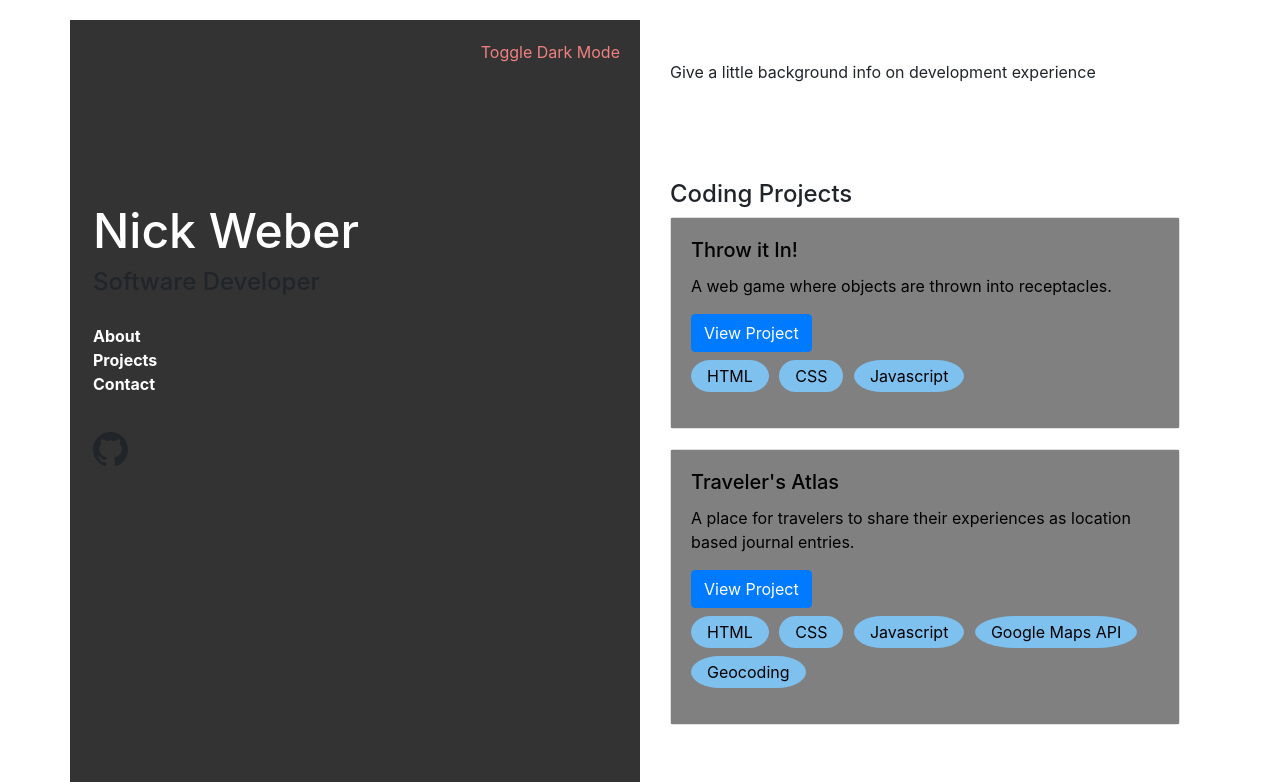
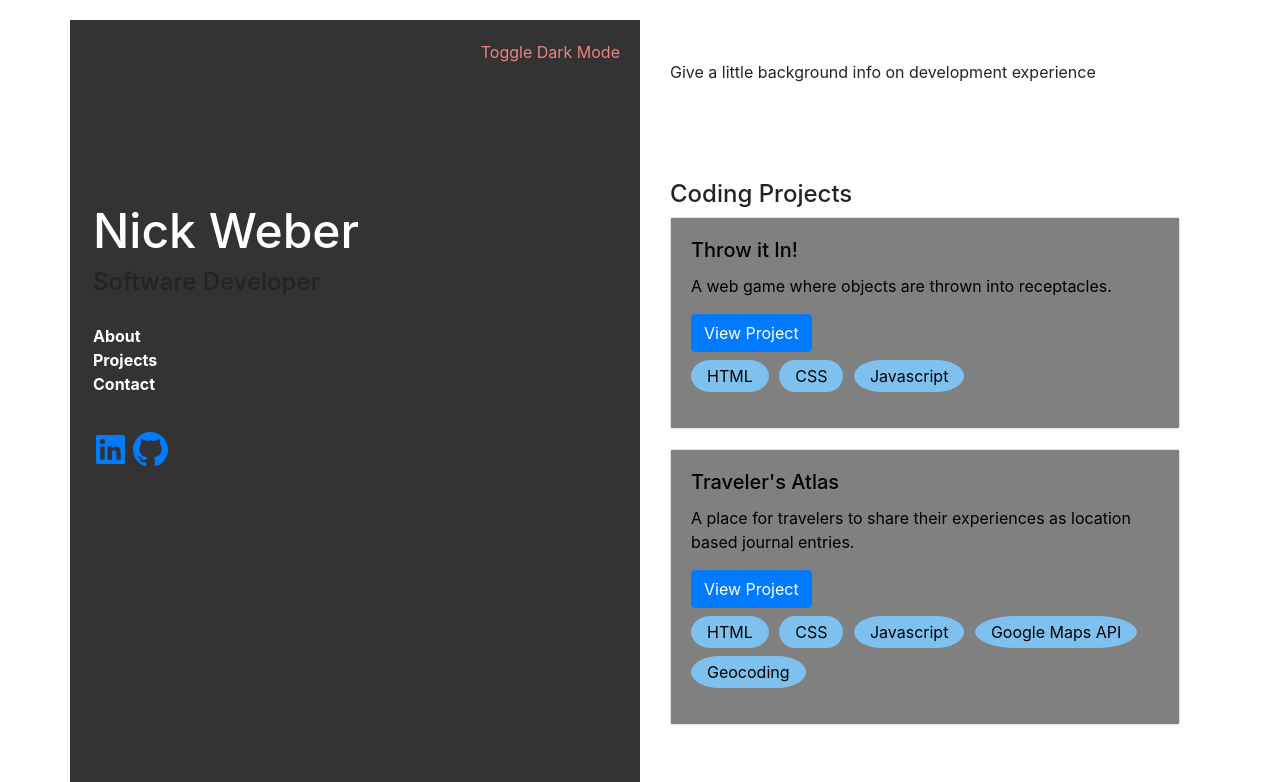
Before and after one commit to nweber28/PortfolioV2, a plain HTML site: page index.html in a window 1280 px wide. Shown: the top 782 px of the page. Drawn offline with nearby package versions, Linux system fonts and the light colour scheme.

Commit message:
Add links

```diff
--- a/index.html
+++ b/index.html
@@ -34,6 +34,20 @@
               </ul>
             </nav>
             <div id="socialIcons">
+              <a href="https://www.linkedin.com/in/nicholasdweber/">
+                <svg
+                  xmlns="http://www.w3.org/2000/svg"
+                  viewBox="0 0 24 24"
+                  fill="currentColor"
+                  class="h-6 w-6"
+                  aria-hidden="true"
+                >
+                  <path
+                    d="M20.5 2h-17A1.5 1.5 0 002 3.5v17A1.5 1.5 0 003.5 22h17a1.5 1.5 0 001.5-1.5v-17A1.5 1.5 0 0020.5 2zM8 19H5v-9h3zM6.5 8.25A1.75 1.75 0 118.3 6.5a1.78 1.78 0 01-1.8 1.75zM19 19h-3v-4.74c0-1.42-.6-1.93-1.38-1.93A1.74 1.74 0 0013 14.19a.66.66 0 000 .14V19h-3v-9h2.9v1.3a3.11 3.11 0 012.7-1.4c1.55 0 3.36.86 3.36 3.66z"
+                  ></path>
+                </svg>
+              </a>
+              <a href="https://github.com/nweber28">
                 <svg
                   xmlns="http://www.w3.org/2000/svg"
                   viewBox="0 0 16 16"
@@ -45,6 +59,7 @@
                     d="M8 0C3.58 0 0 3.58 0 8c0 3.54 2.29 6.53 5.47 7.59.4.07.55-.17.55-.38 0-.19-.01-.82-.01-1.49-2.01.37-2.53-.49-2.69-.94-.09-.23-.48-.94-.82-1.13-.28-.15-.68-.52-.01-.53.63-.01 1.08.58 1.23.82.72 1.21 1.87.87 2.33.66.07-.52.28-.87.51-1.07-1.78-.2-3.64-.89-3.64-3.95 0-.87.31-1.59.82-2.15-.08-.2-.36-1.02.08-2.12 0 0 .67-.21 2.2.82.64-.18 1.32-.27 2-.27.68 0 1.36.09 2 .27 1.53-1.04 2.2-.82 2.2-.82.44 1.1.16 1.92.08 2.12.51.56.82 1.27.82 2.15 0 3.07-1.87 3.75-3.65 3.95.29.25.54.73.54 1.48 0 1.07-.01 1.93-.01 2.2 0 .21.15.46.55.38A8.013 8.013 0 0016 8c0-4.42-3.58-8-8-8z"
                   ></path>
                 </svg>
+              </a>
             </div>
           </div>
         </header>
--- a/style.css
+++ b/style.css
@@ -145,7 +145,7 @@ body.dark-mode a {
   align-content: flex-start;
 }
 
-#socialIcons > svg {
+#socialIcons svg {
   width: 35px;
   height: 35px;
 }
```
Lines whose indentation alone changed are shown as unchanged.
